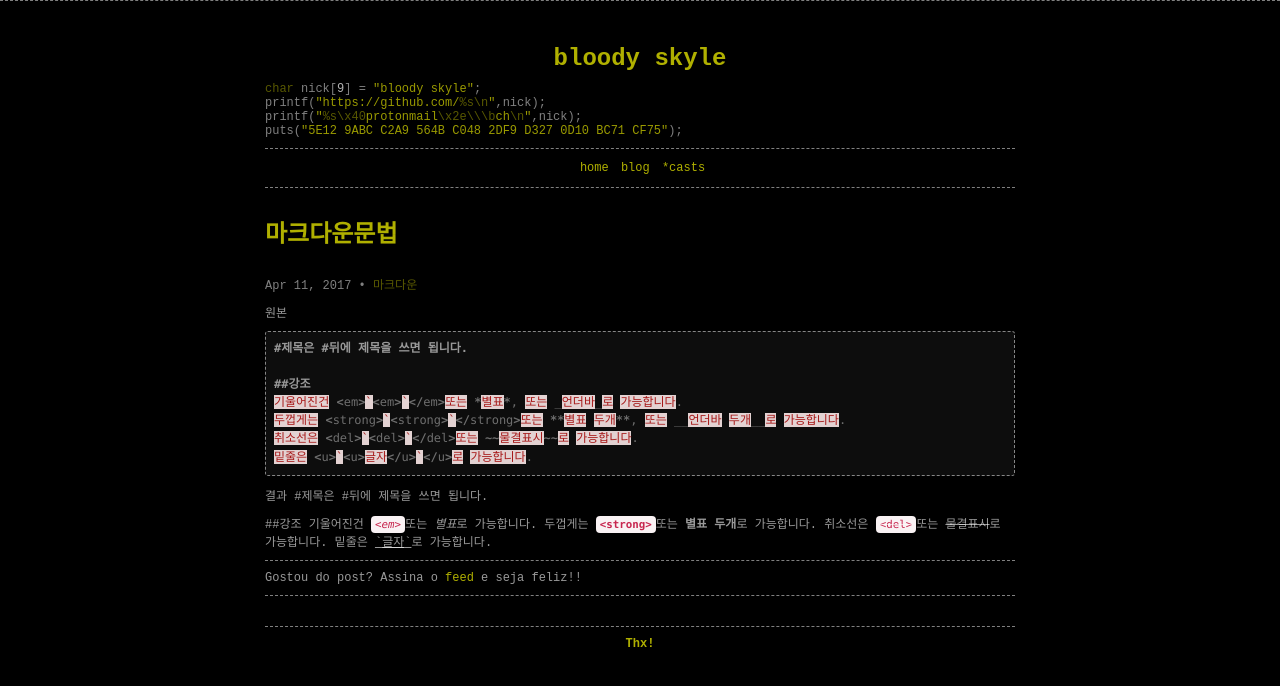
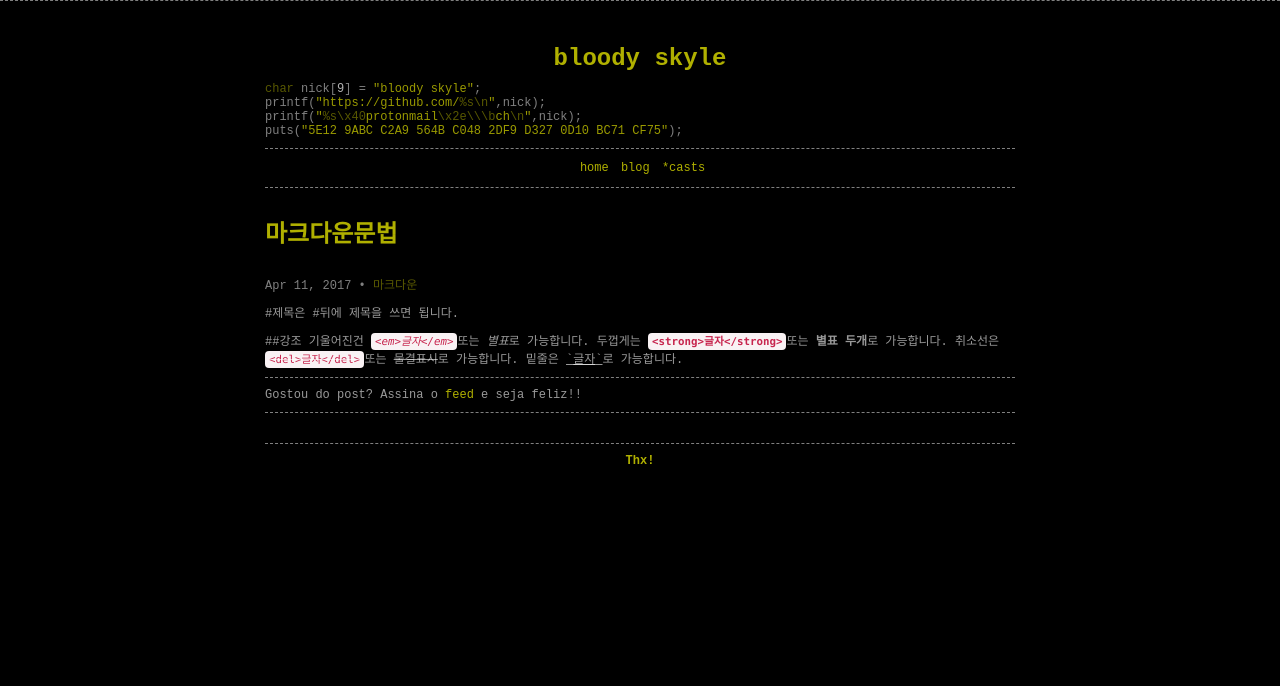
Before and after one commit to bloody-skyle/blog, a Jekyll site: the page built from _posts/2022/2022-07-10-마크다운문법.md, in a window 1280 px wide. Shown: the top 686 px of the page. Built offline with Jekyll 4.4.1, drawn with Linux system fonts in a browser that asks for light colours; comment, search, counter and statistics services are not loaded.

Commit message:
마크다운 문법 소개

````diff
--- a/_posts/2022/2022-07-10-마크다운문법.md
+++ b/_posts/2022/2022-07-10-마크다운문법.md
@@ -8,21 +8,10 @@ tags:
     - 마크다운
 ---
 
-원본
-```c
 #제목은 #뒤에 제목을 쓰면 됩니다.
 
 ##강조
-기울어진건 <em>`<em>`</em>또는 *별표*, 또는 _언더바_로 가능합니다.
-두껍게는 <strong>`<strong>`</strong>또는 **별표 두개**, 또는 __언더바 두개__로 가능합니다.
-취소선은 <del>`<del>`</del>또는 ~~물결표시~~로 가능합니다.
+기울어진건 <em>`<em>글자</em>`</em>또는 *별표*로 가능합니다.
+두껍게는 <strong>`<strong>글자</strong>`</strong>또는 **별표 두개**로 가능합니다.
+취소선은 <del>`<del>글자</del>`</del>또는 ~~물결표시~~로 가능합니다.
 밑줄은 <u>`<u>글자</u>`</u>로 가능합니다.
-```
-결과
-#제목은 #뒤에 제목을 쓰면 됩니다.
-
-##강조
-기울어진건 <em>`<em>`</em>또는 *별표*로 가능합니다.
-두껍게는 <strong>`<strong>`</strong>또는 **별표 두개**로 가능합니다.
-취소선은 <del>`<del>`</del>또는 ~~물결표시~~로 가능합니다.
-밑줄은 <u>`<u>글자</u>`</u>로 가능합니다.
````
